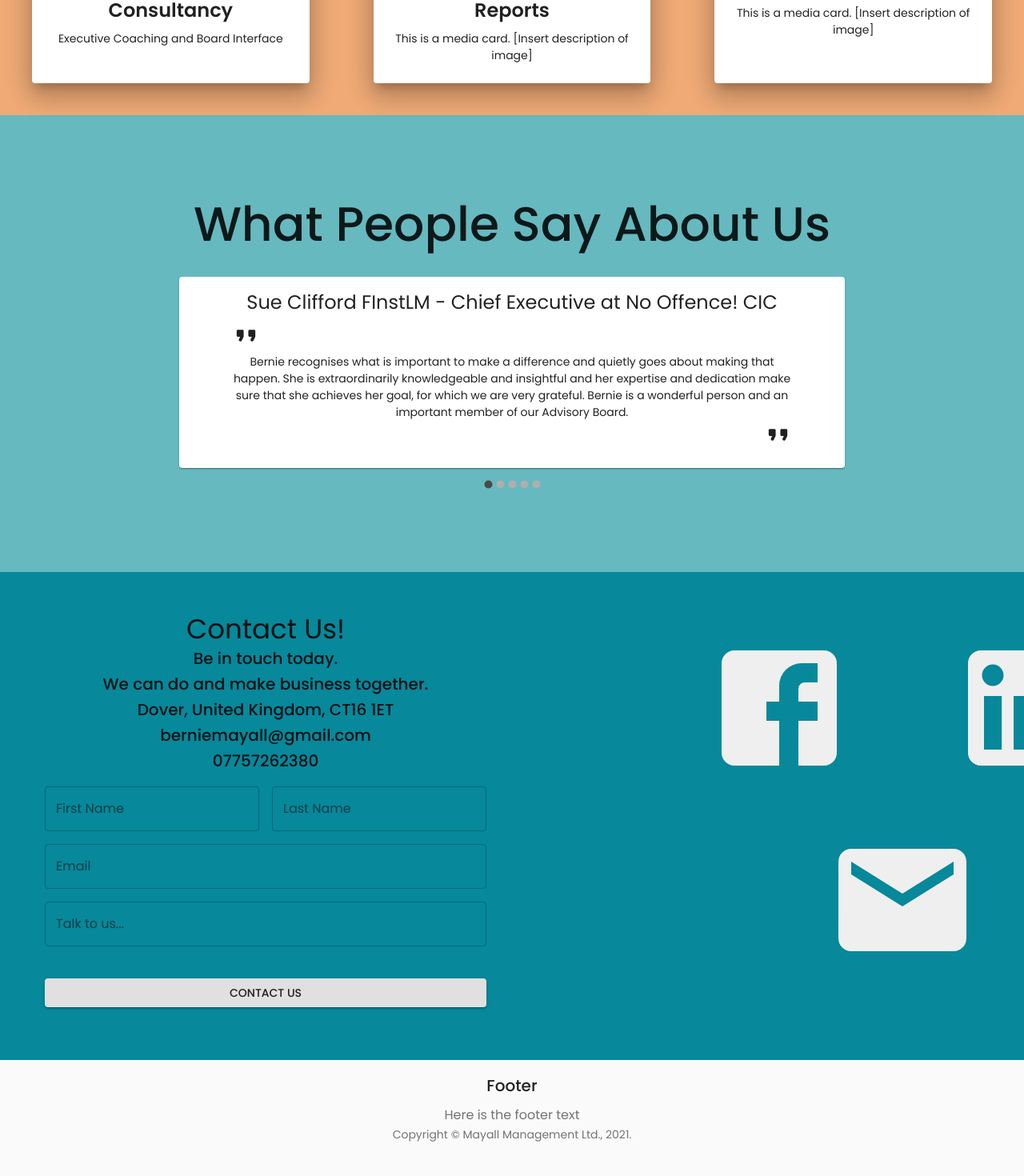
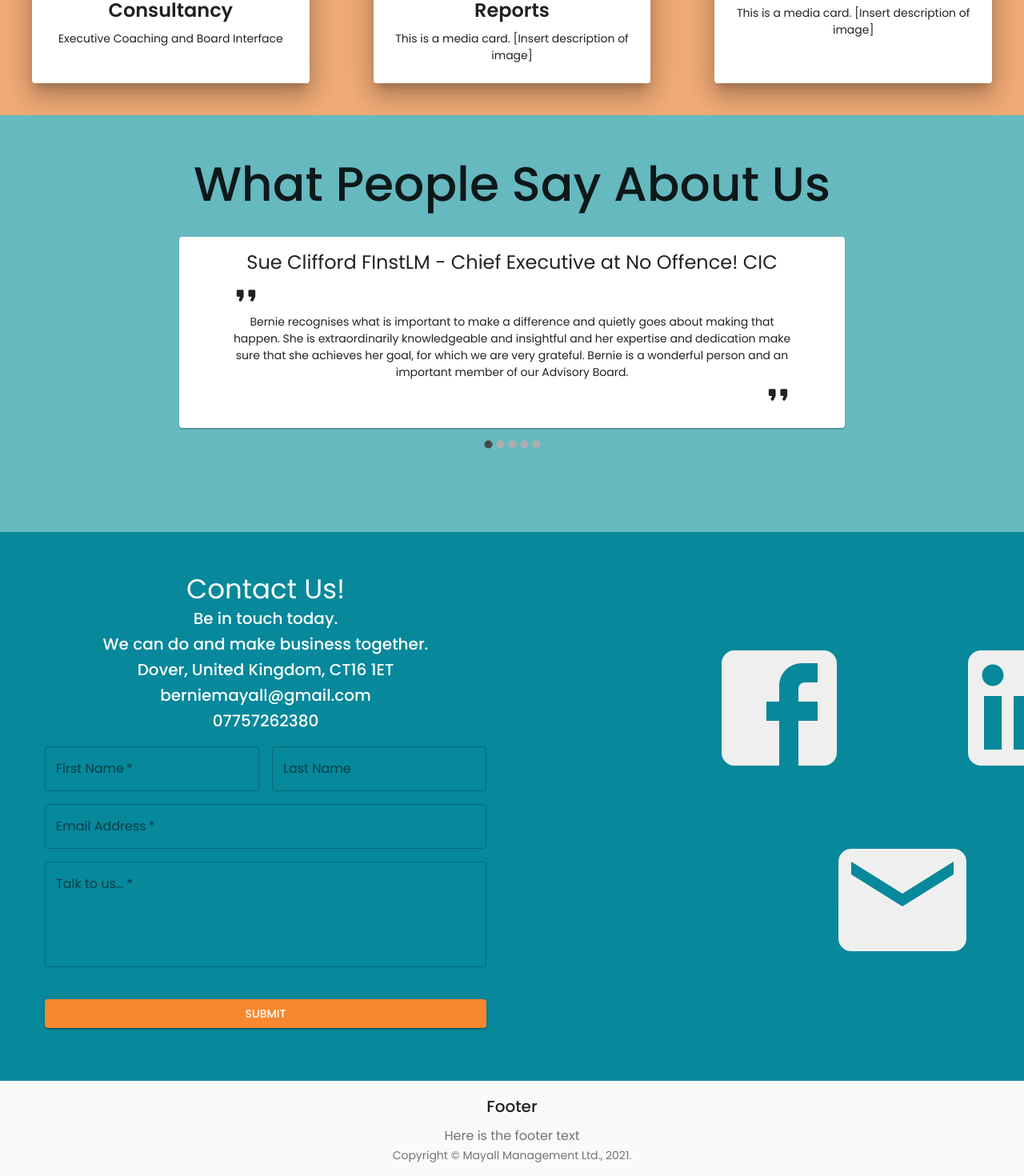
Before and after one commit to BeardyJake/MayallManagementReact, a React (Create React App) app: page / in a window 1280 px wide. Shown: the part 1004-2474 px from the top of the page at 80% size. Before the commit the page ends 2448 px from the top, so only its background shows below. Built offline with nearby package versions, Linux system fonts and the light colour scheme.

Commit message:
updated contact section

```diff
--- a/src/Contact.jsx
+++ b/src/Contact.jsx
@@ -46,6 +46,7 @@ const Contact = (props) => {
                                         fullWidth
                                         id='firstName'
                                         label='First Name'
+                                        required='true'
                                         />
                                     </Grid>
                                     <Grid item xs={12} sm={6}>
@@ -65,7 +66,8 @@ const Contact = (props) => {
                                         variant='outlined'
                                         fullWidth
                                         id='email'
-                                        label='Email'
+                                        label='Email Address'
+                                        required='true'
                                         />
                                     </Grid>
                                     <Grid item xs={12}>
@@ -77,6 +79,8 @@ const Contact = (props) => {
                                         id='message'
                                         label='Talk to us...'
                                         multiline='true'
+                                        rows='5'
+                                        required='true'
                                         />
                                     </Grid>
                                     <Grid item xs={12}>
@@ -86,7 +90,7 @@ const Contact = (props) => {
                                         variant='contained'
                                         className={classes.submit}
                                         >
-                                        Contact Us
+                                          Submit
                                         </Button>
                                     </Grid>
                                 </Grid>
--- a/src/styles.js
+++ b/src/styles.js
@@ -4,7 +4,7 @@ import Color from 'color';
 
 const useStyles = makeStyles((theme) => ({
     appBar: {
-        backgroundColor: '#EFEFEF',
+        backgroundColor: '#C0E6E9',
     },
     menuButton: {
         marginLeft: 'auto',
@@ -88,7 +88,7 @@ const useStyles = makeStyles((theme) => ({
         flexGrow: 1,
     },
     testimonials: {
-        padding: '100px 0',
+        padding: '50px 0 100px 0',
         backgroundColor: '#66B9BF'
     },
     testCard: {
@@ -103,15 +103,21 @@ const useStyles = makeStyles((theme) => ({
         padding: '50px 0',
         backgroundColor: '#07889B' // '#7F9FD2'
     },
+    contactInfo: {
+        color: '#fff'
+    },
     form: {
         width: '100%',
         marginTop: theme.spacing(2),
     },
     submit: {
         margin: theme.spacing(3, 0, 2),
-        maxWidth: '100'
+        maxWidth: '100',
+        backgroundColor: '#F7882F',
+        color: 'white'
     },
     socialGrid: {
+        marginTop: '50px',
         [theme.breakpoints.up('lg')]: {
             marginLeft: '180px'
         },
```
